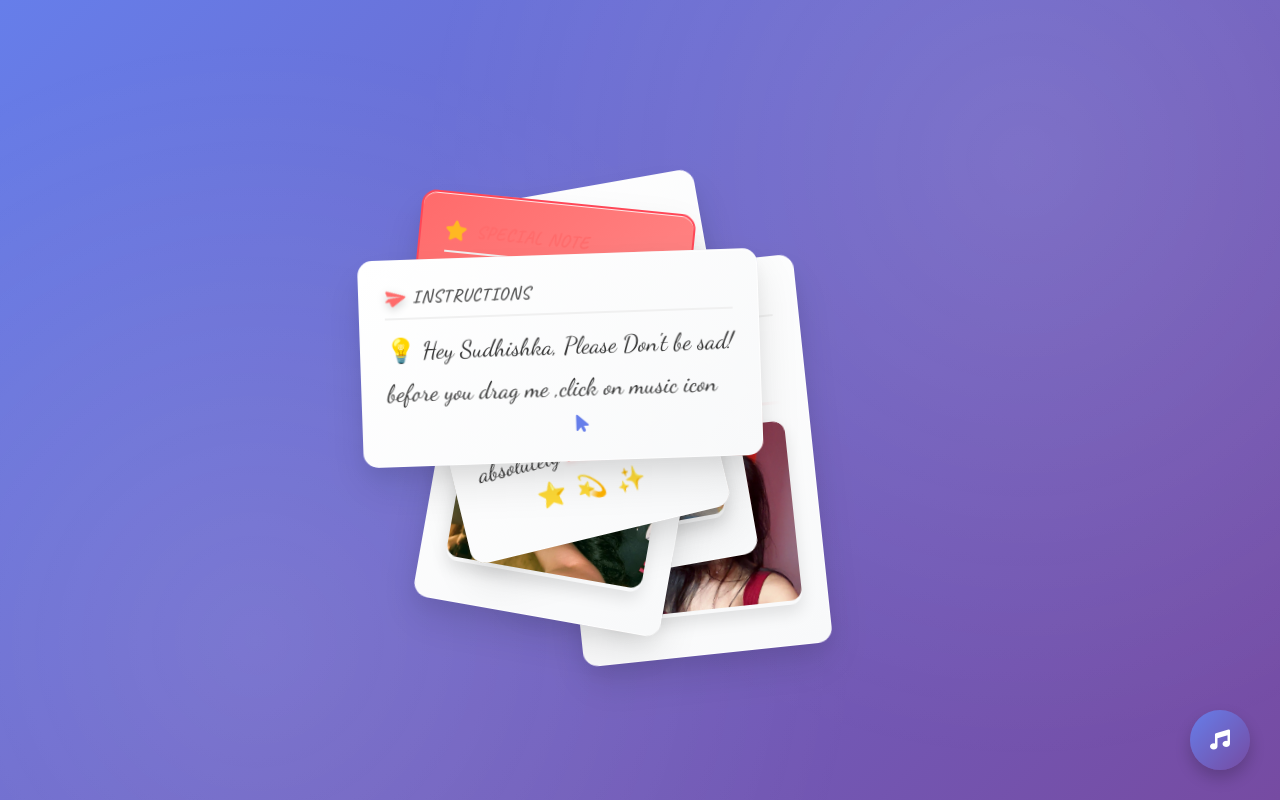
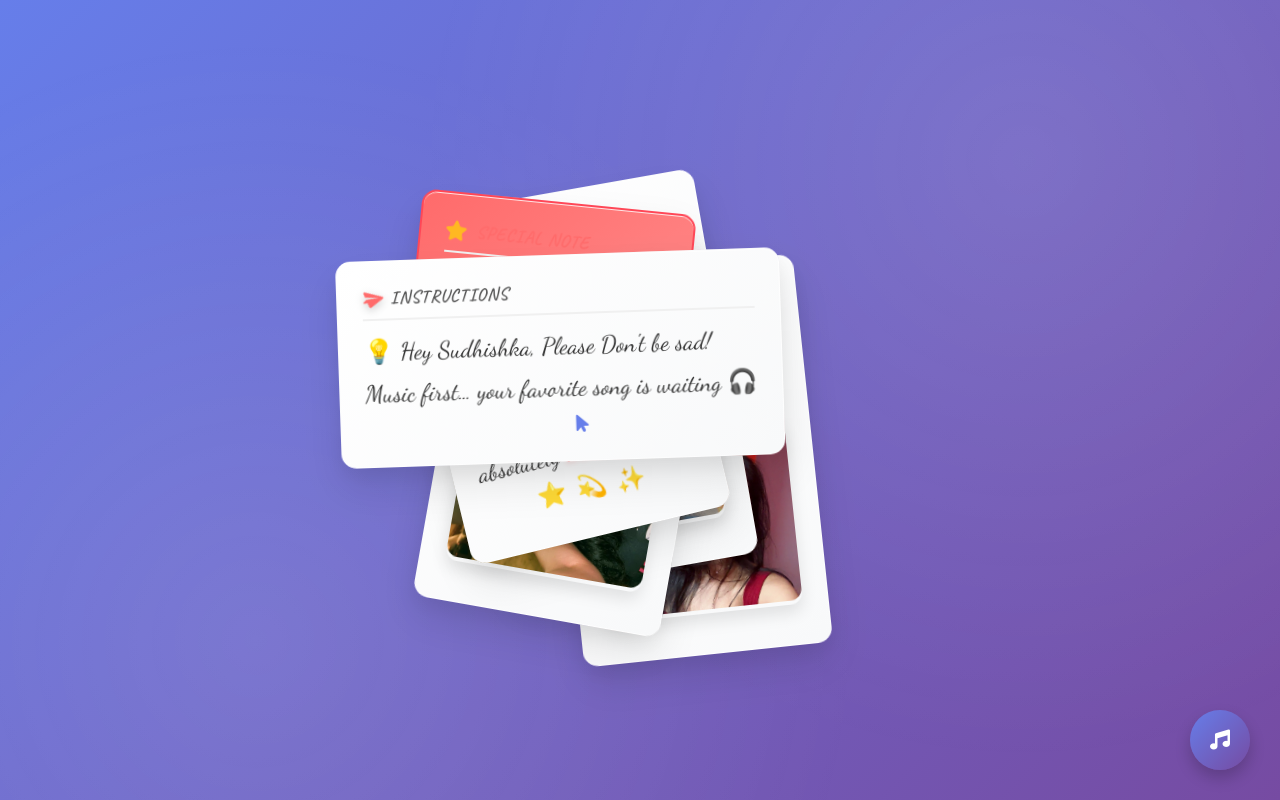
Before and after one commit to rohitj01023-jpg/sample, a plain HTML site: page index.html in a window 1280 px wide. Drawn offline with Linux system fonts and the light colour scheme; a web font is replaced by a local one.

Commit message:
Update index.html

```diff
--- a/index.html
+++ b/index.html
@@ -150,7 +150,7 @@
     <span class="note-title">Instructions</span>
   </div>
   <p class="p1 handwriting">💡 Hey Sudhishka, Please Don't be sad!</p>
-  <p class="p1 handwriting">before you drag me ,click on music icon</p>
+  <p class="p1 handwriting">Music first… your favorite song is waiting 🎧</p>
   <div class="interactive-demo">
     <i class="fas fa-mouse-pointer demo-cursor"></i>
   </div>
```
